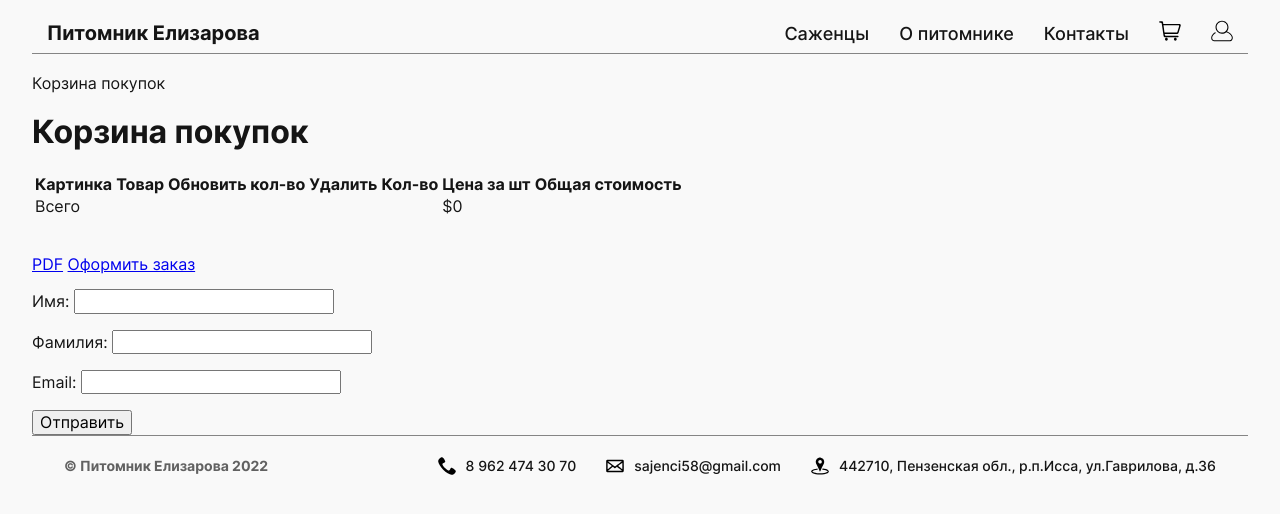
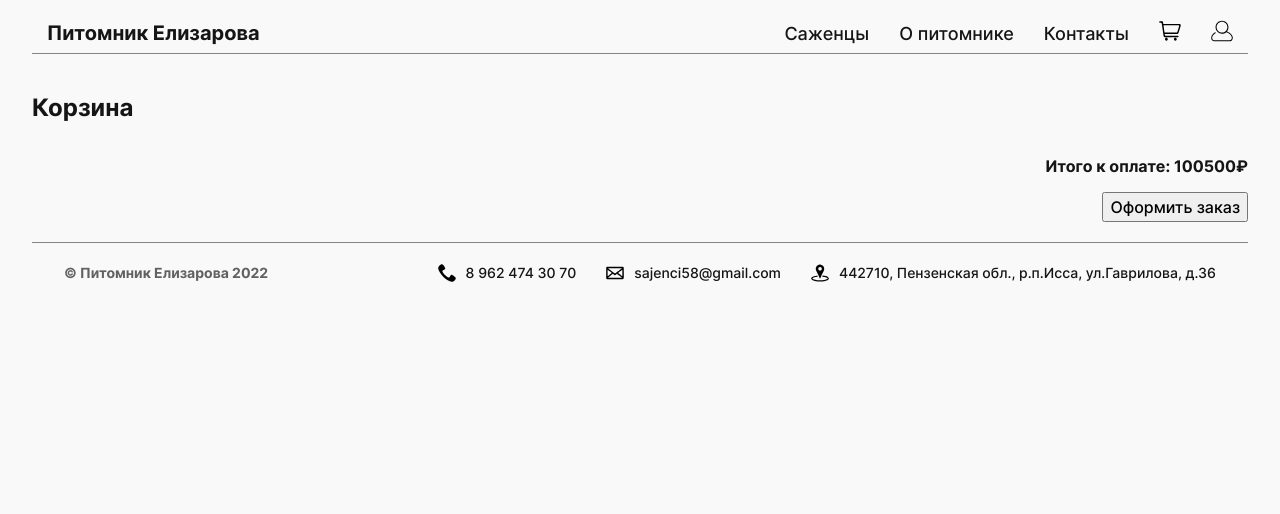
Before and after one commit to Kettrin62/pnzsad.ru, a Django app: page /cart/ in a window 1280 px wide. Shown: the top 514 px of the page. Run offline with Django 4.2, Linux system fonts and the light colour scheme; some libraries are stand-ins or nearby versions.

Commit message:
fix_1 cart's template

```diff
--- a/pnzsad/cart/templates/cart/cart_detail.html
+++ b/pnzsad/cart/templates/cart/cart_detail.html
@@ -1,93 +1,41 @@
-<!DOCTYPE html>
-<html lang="ru">
-{% load static %}
-<head>
-  <meta charset="UTF-8">
-  <meta name="viewport" content="width=device-width, initial-scale=1.0">
-  <meta http-equiv="X-UA-Compatible" content="ie=edge">
-  <link rel="stylesheet" href="https://unpkg.com/swiper/swiper-bundle.min.css">
-  <script src="https://unpkg.com/swiper/swiper-bundle.min.js"></script>
-  <link rel="stylesheet" href="{% static 'pages/index.css' %}">
-  <title>Питомник Елизарова</title>
-</head>
-
-<body class="page">
-  {% include 'includes/header.html' %}
-    <main class="content page__section">
-
-      {% block title %}
-        Корзина покупок
-      {% endblock %}
-
+{% extends "base.html" %}
 {% block content %}
-        <h1>Корзина покупок</h1>
-        <table class="cart">
-          <thead>
-            <tr>
-              <th>Картинка</th>
-              <th>Товар</th>
-              <th>Обновить кол-во</th>
-              <th>Удалить</th>
-              <th>Кол-во</th>
-              <th>Цена за шт</th>
-              <th>Общая стоимость</th>
-            </tr>
-          </thead>
-          <tbody>
+  <section class="cart">
+    <h2 class="cart__title">Корзина</h2>
+    <ul class="cart__list">
       {% for item in cart %}
         {% with product=item.product %}
-                <tr>
-                  <td>
-                    <a href="{{ product.get_absolute_url }}">
-                      <img src="{% if product.image %}{{ product.image.url }}{% else %}{% static 'img/no_image.png' %}{% endif %}">
-                    </a>
-                  </td>
-                  <td>{{ product.name }}</td>
-                  <td>
-                    <form action="{% url 'cart:cart_update' product.id %}" method="post">
-                      {{ item.update_quantity_form.quantity }}
-                      {{ item.update_quantity_form.update }}
-                      <input type="submit" value="Обновить">
-                      {% csrf_token %}
-                    </form>
-                  </td>
-                  <td><a href="{% url 'cart:cart_remove' product.id %}">Удалить</a></td>
-                  <td>
-                    {{ item.quantity }}
-                  </td>
-                  <td class="num">${{ item.price }}</td>
-                  <td class="num">${{ item.total_price }}</td>
-                </tr>
+        {% include "cart/cart_product_item.html" %}
         {% endwith %}
       {% endfor %}
-            <tr class="total">
-              <td>Всего</td>
-              <td colspan="4"></td>
-              <td class="num">${{ cart.get_total_price }}</td>
-            </tr>
-          </tbody>
-        </table>
-        <p class="text-right">
-          <a href="{% url 'cart:order_gen' %}" class="button light">PDF</a>
-          <a href="#" class="button">Оформить заказ</a>
-        </p>
+    </ul>
 
 
-        <form form action="." method="post">
-          {% csrf_token %}
-          <div class="card-body">
-            <div class="form-group">
-              {{ order_form.as_p }}
+    <div class="cart__total-item">
+      <p class="cart__total">Итого к оплате: 100500&#8381;</p>
+      <button class="cart__button-order">Оформить заказ</button>
+      <div class="cart__order">
+        <div class="cart__order-text"></div>
+        <form name="order" class="form form_option_order" action="." method="POST">
+          <fieldset class="form__info">
+            <label for="firstname" class="form__label">Имя</label>
+            <input type="text" id="firstname" name="firstname" class="form__item" minlength="2" maxlength="50" required>
+            <span class="form__item-error" id="firstname-error"></span>
+            <label for="lastname" class="form__label">Фамилия</label>
+            <input type="text" id="lastname" name="lastname" class="form__item" minlength="2" maxlength="50" required>
+            <span class="form__item-error" id="lastname-error"></span>
+            <label for="telephone" class="form__label">Телефон</label>
+            <input type="tel" id="telephone" name="telephone" class="form__item" minlength="2" maxlength="50" required>
+            <span class="form__item-error" id="telephone-error"></span>
+            <label for="email" class="form__label">e-mail</label>
+            <input type="email" id="email" name="email" class="form__item" minlength="2" maxlength="50">
+            <span class="form__item-error" id="email-error"></span>
+            <button type="submit" class="form__button">
+              Оформить заказ
+            </button>
+          </fieldset>
+        </form>
       </div>
-            <button type="submit" class="btn btn-primary">Отправить</button>
     </div>
-        </form>
-
-
-
+  </section>
 {% endblock %}
-    </main>
-    {% include 'includes/footer.html' %}
-    <script src="{% static 'pages/index.js' %}"></script>
-  </body>
-</html>
--- /dev/null
+++ b/pnzsad/core/apps.py
@@ -0,0 +1,6 @@
+from django.apps import AppConfig
+
+
+class CoreConfig(AppConfig):
+    default_auto_field = 'django.db.models.BigAutoField'
+    name = 'core'
--- a/pnzsad/pnzsad/settings.py
+++ b/pnzsad/pnzsad/settings.py
@@ -44,6 +44,7 @@ INSTALLED_APPS = [
     'ckeditor_uploader',
     'debug_toolbar',
     'phonenumber_field',
+    'core',
 ]
 
 MIDDLEWARE = [
```
Also changed, not shown: pnzsad/cart/templates/cart/cart_product_item.html (added, +22 -0 lines), pnzsad/core/templatetags/user_filters.py (added, +9 -0 lines), pnzsad/templates/registration/logged_out.html (+4 -3 lines), pnzsad/core/__init__.py (added), pnzsad/core/templatetags/__init__.py (added), pnzsad/db.sqlite3, pnzsad/static/images/logged_out.gif (added). Lines whose indentation alone changed are shown as unchanged.
